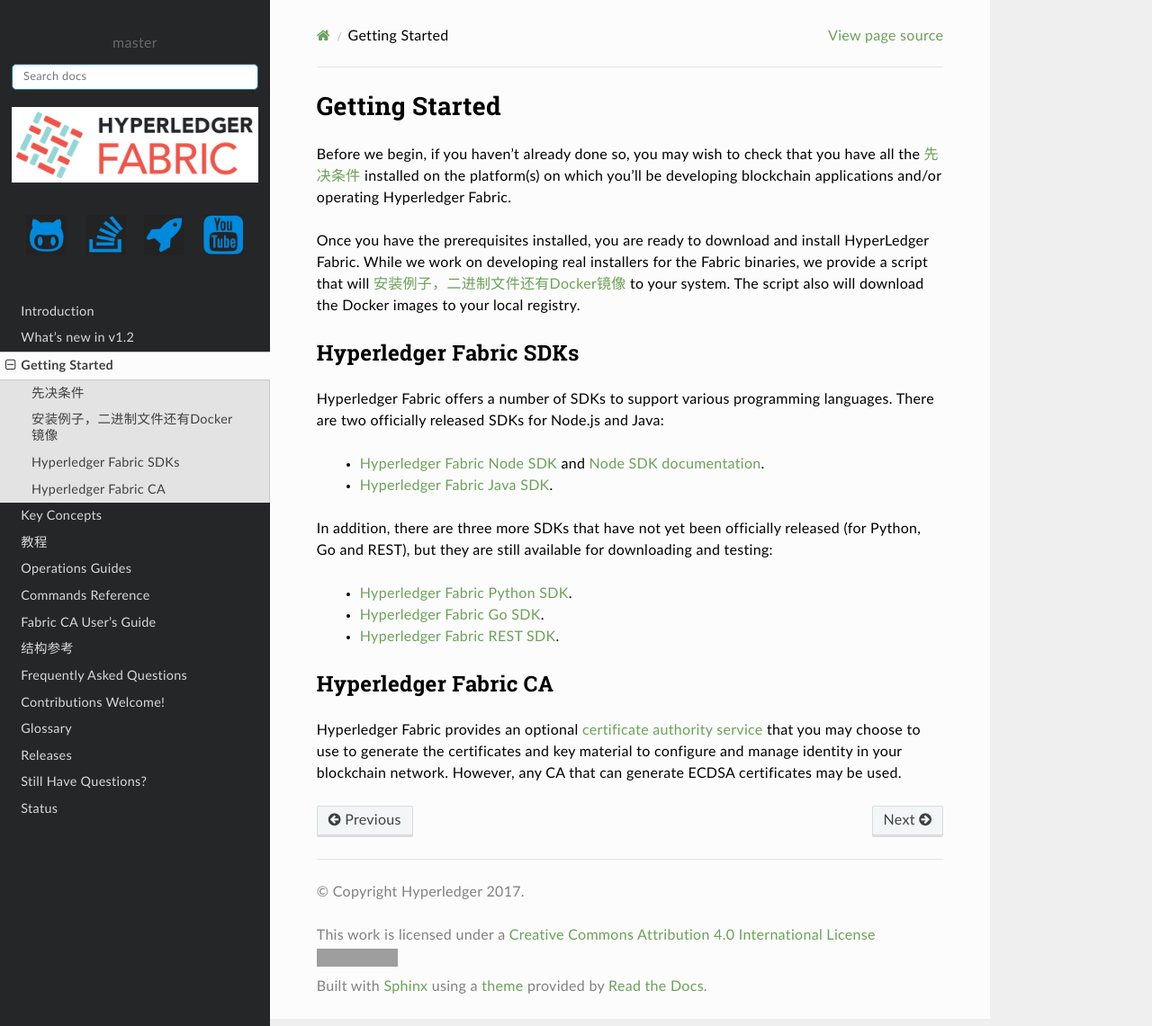
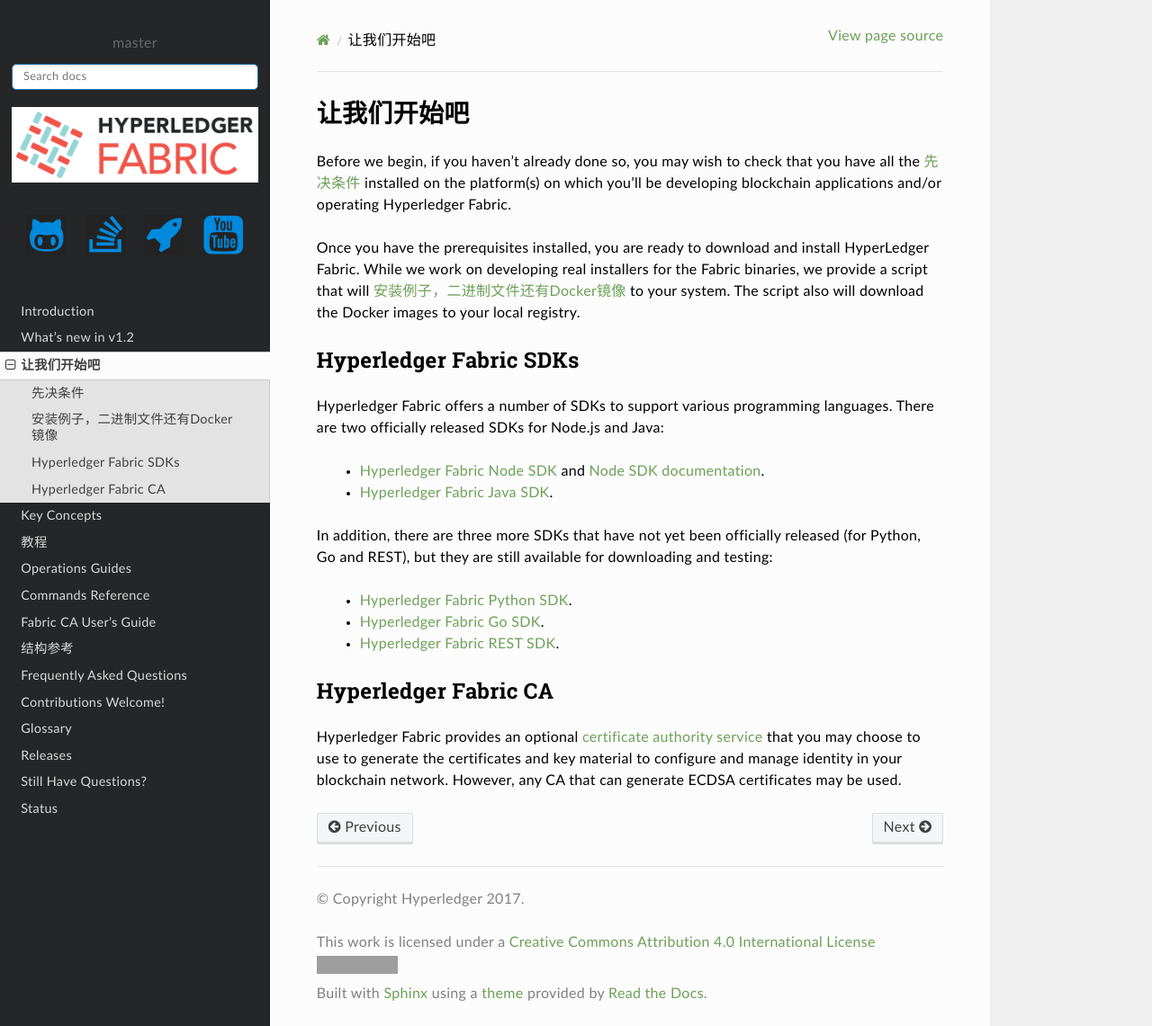
Before and after one commit to MangoDowner/hyperledger-fabric-docs-zh_CN, a Sphinx documentation site: the page built from source/getting_started.rst, in a window 1280 px wide and 1141 px high. Shown: the whole window at 90% size. Built offline with Sphinx 7.4.7 and the Read the Docs theme 2.0.0, drawn with Linux system fonts in a browser that asks for light colours; formulas are drawn with MathJax 3; grey boxes are pictures that could not be loaded.

Commit message:
汉化《让我们开始吧》（Getting Started）章节

```diff
--- a/source/getting_started.rst
+++ b/source/getting_started.rst
@@ -1,4 +1,4 @@
-Getting Started
+让我们开始吧
 ===============
 
 .. toctree::
```
